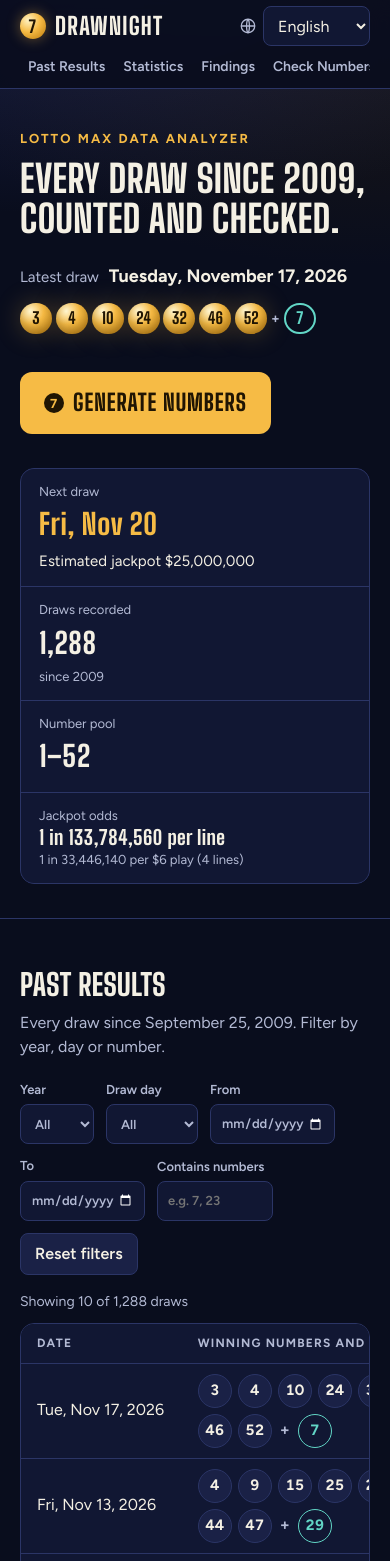
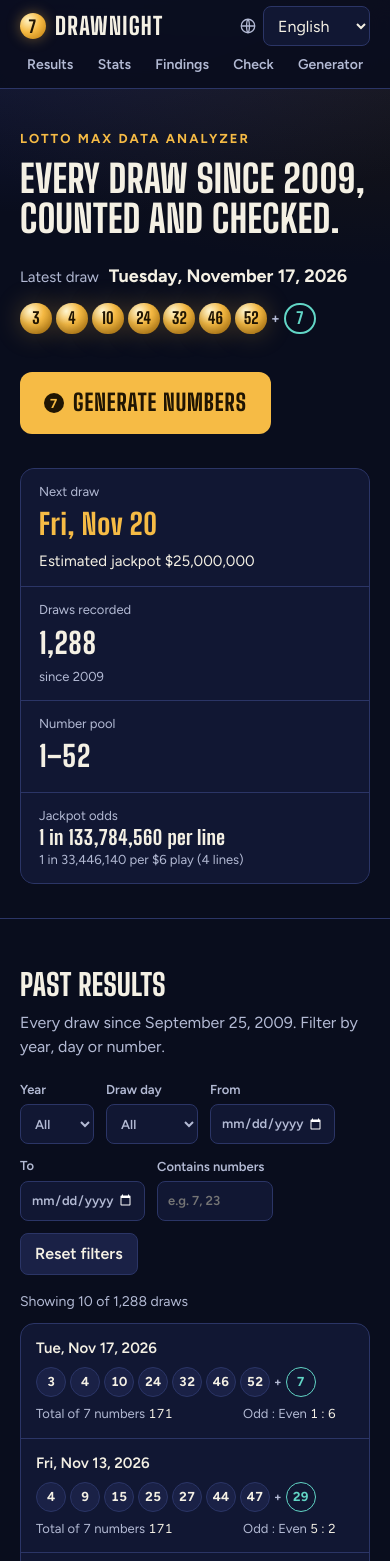
Before and after one commit to tommy4a18/lottomax-site, a plain HTML site: page index.html in a window 390 px wide. Shown: the top 1561 px of the page. Drawn offline with Linux system fonts and the light colour scheme.

Commit message:
Add files via upload

```diff
--- a/index.html
+++ b/index.html
@@ -155,6 +155,7 @@ details.more .cards{margin-top:10px}
 .chk{display:grid;grid-template-columns:minmax(0,1fr) minmax(0,1.1fr);gap:24px;align-items:start}
 .chkin{display:flex;gap:7px;flex-wrap:wrap;margin:14px 0}
 .chkin input{width:58px;text-align:center;font-weight:700;font-size:17px;padding:8px 4px;-moz-appearance:textfield}
+.chkin input.bad{border-color:var(--warn);background:#3a1a14;color:#ffd9cc}
 .chkin input::-webkit-outer-spin-button,.chkin input::-webkit-inner-spin-button{-webkit-appearance:none;margin:0}
 .res{display:grid;gap:16px}
 .res h3{font-size:15px;letter-spacing:.06em;color:var(--dim)}
@@ -221,12 +222,31 @@ footer p{max-width:60ch;line-height:1.55}
 @media (max-width:860px){
   .hero .wrap,.gen,.two,.chk{grid-template-columns:1fr}
   .machine{position:static}
-  .top .wrap{gap:6px 12px;min-height:54px}
-  .top nav{order:3;flex-basis:100%;flex-wrap:nowrap;overflow-x:auto;scrollbar-width:none}
-  .top nav::-webkit-scrollbar{display:none}
-  .top nav a{padding:4px 8px;font-size:14px}
+  .top .wrap{gap:4px 12px;min-height:54px}
+  .top nav{order:3;flex-basis:100%;flex-wrap:wrap;gap:2px 0;justify-content:space-between;padding-bottom:2px}
+  .top nav a{padding:4px 7px;font-size:14px}
   .langbox{margin-left:auto}
   html{scroll-padding-top:116px}
+}
+/* Past results: on phones each draw becomes a stacked card instead of a wide table */
+@media (max-width:700px){
+  table{min-width:0}
+  thead{display:none}
+  tbody tr{display:grid;grid-template-columns:auto auto;justify-content:space-between;gap:7px 14px;padding:13px 15px;border-bottom:1px solid var(--line)}
+  tbody tr:last-child{border-bottom:0}
+  tbody td{border:0;padding:0;white-space:normal}
+  tbody td:nth-child(1){grid-column:1/-1;color:var(--ink);font-weight:600;font-size:15px}
+  tbody td:nth-child(2),tbody td[colspan]{grid-column:1/-1}
+  tbody td.num{font-size:13px;color:var(--ink)}
+  tbody td.num::before{content:attr(data-label) " ";color:var(--dim);font-weight:400}
+  tbody .balls{gap:4px;flex-wrap:nowrap}
+  tbody .ball{width:30px;height:30px;font-size:13px}
+  tbody .plus{padding:0;font-size:12px}
+}
+@media (max-width:380px){
+  tbody .balls{gap:3px}
+  tbody .ball{width:26px;height:26px;font-size:12px}
+  tbody tr{padding:12px}
 }
 :lang(zh) h1{font-size:clamp(26px,7vw,54px);line-height:1.2}
 :lang(pa) h1,:lang(hi) h1{font-size:clamp(28px,4.2vw,48px);line-height:1.35}
@@ -407,7 +427,7 @@ footer p{max-width:60ch;line-height:1.55}
 <script>
 const I18N={
 en:{
-nav_history:"Past Results",nav_analysis:"Statistics",nav_patterns:"Findings",nav_checker:"Check Numbers",nav_generator:"Generator",
+nav_history:"Results",nav_analysis:"Stats",nav_patterns:"Findings",nav_checker:"Check",nav_generator:"Generator",
 hero_kicker:"Lotto Max Data Analyzer",hero_title:"Every draw since 2009, counted and checked.",hero_latest:"Latest draw",bonus:"Bonus",
 cta_generate:"Generate numbers",ad_label:"Advertisement",
 next_draw:"Next draw",tonight:"Tonight",est_jackpot:"Estimated jackpot {amount}",jackpot_tba:"Jackpot not announced yet",
@@ -457,7 +477,7 @@ method_b:"Each number's count was compared with an even spread using a chi-squar
 new_note:"Only {n} draws have used the 1–52 pool, so anything about 51 and 52 rests on a small sample.",
 
 c_title:"Check your numbers",c_sub:"Enter seven numbers to see how they did against the latest draw.",
-c_your:"Your seven numbers",c_check:"Check",c_clear:"Clear",c_err:"Enter seven different numbers between 1 and {n}.",
+c_your:"Your seven numbers",c_check:"Check",c_clear:"Clear",c_err_dup:"These numbers are entered more than once: {list}.",c_err:"Enter seven different numbers between 1 and {n}.",
 c_latest:"Against the latest draw",c_latest_r:"{k} of 7 matched",c_plus_bonus:"plus the bonus number",
 c_best:"Closest match since 2009",c_best_r:"{k} of 7",c_best_more:"and {n} other draw(s)",
 c_never:"This exact combination has never been drawn. Neither has any other — all {n} draws are different.",
@@ -488,7 +508,7 @@ foot_cr_t:"Copyright",
 foot_cr:"© {y} DrawNight. All rights reserved. The site design, text and analysis may not be copied or reused without permission."},
 
 fr:{
-nav_history:"Résultats",nav_analysis:"Statistiques",nav_patterns:"Constats",nav_checker:"Vérifier",nav_generator:"Générateur",
+nav_history:"Résultats",nav_analysis:"Stats",nav_patterns:"Constats",nav_checker:"Vérifier",nav_generator:"Générateur",
 hero_kicker:"Analyseur de données Lotto Max",hero_title:"Chaque tirage depuis 2009, compté et vérifié.",hero_latest:"Dernier tirage",bonus:"Complémentaire",
 cta_generate:"Générer des numéros",ad_label:"Publicité",
 next_draw:"Prochain tirage",tonight:"Ce soir",est_jackpot:"Gros lot estimé {amount}",jackpot_tba:"Gros lot non encore annoncé",
@@ -538,7 +558,7 @@ method_b:"La fréquence de chaque numéro a été comparée à une répartition
 new_note:"Seulement {n} tirages ont utilisé le bassin 1–52 : tout ce qui concerne le 51 et le 52 repose sur un petit échantillon.",
 
 c_title:"Vérifiez vos numéros",c_sub:"Entrez sept numéros pour voir leur résultat au dernier tirage.",
-c_your:"Vos sept numéros",c_check:"Vérifier",c_clear:"Effacer",c_err:"Entrez sept numéros différents entre 1 et {n}.",
+c_your:"Vos sept numéros",c_check:"Vérifier",c_clear:"Effacer",c_err_dup:"Ces numéros sont saisis plus d'une fois : {list}.",c_err:"Entrez sept numéros différents entre 1 et {n}.",
 c_latest:"Au dernier tirage",c_latest_r:"{k} sur 7 corrects",c_plus_bonus:"plus le numéro complémentaire",
 c_best:"Meilleur rapprochement depuis 2009",c_best_r:"{k} sur 7",c_best_more:"et {n} autre(s) tirage(s)",
 c_never:"Cette combinaison exacte n'est jamais sortie. Aucune autre non plus — les {n} tirages sont tous différents.",
@@ -569,7 +589,7 @@ foot_cr_t:"Droits d'auteur",
 foot_cr:"© {y} DrawNight. Tous droits réservés. La conception, les textes et les analyses de ce site ne peuvent être copiés ni réutilisés sans autorisation."},
 
 "zh-Hant":{
-nav_history:"歷史結果",nav_analysis:"數據統計",nav_patterns:"統計發現",nav_checker:"號碼核對",nav_generator:"號碼生成器",
+nav_history:"歷史",nav_analysis:"統計",nav_patterns:"發現",nav_checker:"核對",nav_generator:"生成器",
 hero_kicker:"Lotto Max 數據分析",hero_title:"2009 年起，|每一期攪珠均點算核對",hero_latest:"最新一期",bonus:"特別號碼",
 cta_generate:"生成號碼",ad_label:"廣告",
 next_draw:"下期攪珠",tonight:"今晚",est_jackpot:"估計頭獎 {amount}",jackpot_tba:"頭獎金額尚未公布",
@@ -619,7 +639,7 @@ method_b:"以卡方檢定比較各號碼的出現次數與平均分布。p 值
 new_note:"1–52 號碼範圍僅使用了 {n} 期，有關 51 及 52 的結論建基於較小樣本。",
 
 c_title:"核對你的號碼",c_sub:"輸入七個號碼，查看對最新一期的中獎情況。",
-c_your:"你的七個號碼",c_check:"核對",c_clear:"清除",c_err:"請輸入七個不相同、介乎 1 至 {n} 的號碼。",
+c_your:"你的七個號碼",c_check:"核對",c_clear:"清除",c_err_dup:"以下號碼重複輸入了：{list}。",c_err:"請輸入七個不相同、介乎 1 至 {n} 的號碼。",
 c_latest:"對最新一期",c_latest_r:"七個中 {k} 個",c_plus_bonus:"另中特別號碼",
 c_best:"2009 年至今最接近的一期",c_best_r:"七個中 {k} 個",c_best_more:"另有 {n} 期相同",
 c_never:"此組合從未開出。其他組合亦然，全部 {n} 期均不相同。",
@@ -650,7 +670,7 @@ foot_cr_t:"版權",
 foot_cr:"© {y} DrawNight。版權所有。未經許可，不得複製或使用本網站的設計、文字及分析內容。"},
 
 "zh-Hans":{
-nav_history:"历史结果",nav_analysis:"数据统计",nav_patterns:"统计发现",nav_checker:"号码核对",nav_generator:"号码生成器",
+nav_history:"历史",nav_analysis:"统计",nav_patterns:"发现",nav_checker:"核对",nav_generator:"生成器",
 hero_kicker:"Lotto Max 数据分析",hero_title:"2009 年起，|每一期开奖均点算核对",hero_latest:"最新一期",bonus:"特别号码",
 cta_generate:"生成号码",ad_label:"广告",
 next_draw:"下期开奖",tonight:"今晚",est_jackpot:"估计头奖 {amount}",jackpot_tba:"头奖金额尚未公布",
@@ -700,7 +720,7 @@ method_b:"以卡方检验比较各号码的出现次数与平均分布。p 值
 new_note:"1–52 号码范围仅使用了 {n} 期，有关 51 及 52 的结论建立在较小样本上。",
 
 c_title:"核对你的号码",c_sub:"输入七个号码，查看对最新一期的中奖情况。",
-c_your:"你的七个号码",c_check:"核对",c_clear:"清除",c_err:"请输入七个不相同、介于 1 至 {n} 的号码。",
+c_your:"你的七个号码",c_check:"核对",c_clear:"清除",c_err_dup:"以下号码重复输入了：{list}。",c_err:"请输入七个不相同、介于 1 至 {n} 的号码。",
 c_latest:"对最新一期",c_latest_r:"七个中 {k} 个",c_plus_bonus:"另中特别号码",
 c_best:"2009 年至今最接近的一期",c_best_r:"七个中 {k} 个",c_best_more:"另有 {n} 期相同",
 c_never:"此组合从未开出。其他组合亦然，全部 {n} 期均不相同。",
@@ -731,7 +751,7 @@ foot_cr_t:"版权",
 foot_cr:"© {y} DrawNight。版权所有。未经许可，不得复制或使用本网站的设计、文字及分析内容。"},
 
 pa:{
-nav_history:"ਪਿਛਲੇ ਨਤੀਜੇ",nav_analysis:"ਅੰਕੜੇ",nav_patterns:"ਖੋਜਾਂ",nav_checker:"ਨੰਬਰ ਜਾਂਚ",nav_generator:"ਜਨਰੇਟਰ",
+nav_history:"ਨਤੀਜੇ",nav_analysis:"ਅੰਕੜੇ",nav_patterns:"ਖੋਜਾਂ",nav_checker:"ਜਾਂਚ",nav_generator:"ਜਨਰੇਟਰ",
 hero_kicker:"Lotto Max ਡਾਟਾ ਵਿਸ਼ਲੇਸ਼ਕ",hero_title:"2009 ਤੋਂ ਹਰ ਡਰਾਅ, ਗਿਣਿਆ ਅਤੇ ਜਾਂਚਿਆ ਗਿਆ।",hero_latest:"ਤਾਜ਼ਾ ਡਰਾਅ",bonus:"ਬੋਨਸ",
 cta_generate:"ਨੰਬਰ ਤਿਆਰ ਕਰੋ",ad_label:"ਇਸ਼ਤਿਹਾਰ",
 next_draw:"ਅਗਲਾ ਡਰਾਅ",tonight:"ਅੱਜ ਰਾਤ",est_jackpot:"ਅਨੁਮਾਨਿਤ ਜੈਕਪਾਟ {amount}",jackpot_tba:"ਜੈਕਪਾਟ ਅਜੇ ਘੋਸ਼ਿਤ ਨਹੀਂ",
@@ -781,7 +801,7 @@ method_b:"ਹਰ ਨੰਬਰ ਦੀ ਗਿਣਤੀ ਦੀ ਤੁਲਨਾ ਕ
 new_note:"1–52 ਦੀ ਹੱਦ ਨਾਲ ਸਿਰਫ਼ {n} ਡਰਾਅ ਹੋਏ ਹਨ, ਇਸ ਲਈ 51 ਅਤੇ 52 ਬਾਰੇ ਹਰ ਗੱਲ ਛੋਟੇ ਨਮੂਨੇ 'ਤੇ ਟਿਕੀ ਹੈ।",
 
 c_title:"ਆਪਣੇ ਨੰਬਰ ਜਾਂਚੋ",c_sub:"ਸੱਤ ਨੰਬਰ ਭਰੋ ਅਤੇ ਤਾਜ਼ਾ ਡਰਾਅ ਨਾਲ ਉਨ੍ਹਾਂ ਦਾ ਨਤੀਜਾ ਦੇਖੋ।",
-c_your:"ਤੁਹਾਡੇ ਸੱਤ ਨੰਬਰ",c_check:"ਜਾਂਚੋ",c_clear:"ਮਿਟਾਓ",c_err:"1 ਤੋਂ {n} ਵਿਚਕਾਰ ਸੱਤ ਵੱਖ-ਵੱਖ ਨੰਬਰ ਭਰੋ।",
+c_your:"ਤੁਹਾਡੇ ਸੱਤ ਨੰਬਰ",c_check:"ਜਾਂਚੋ",c_clear:"ਮਿਟਾਓ",c_err_dup:"ਇਹ ਨੰਬਰ ਇੱਕ ਤੋਂ ਵੱਧ ਵਾਰ ਭਰੇ ਗਏ ਹਨ: {list}।",c_err:"1 ਤੋਂ {n} ਵਿਚਕਾਰ ਸੱਤ ਵੱਖ-ਵੱਖ ਨੰਬਰ ਭਰੋ।",
 c_latest:"ਤਾਜ਼ਾ ਡਰਾਅ ਦੇ ਮੁਕਾਬਲੇ",c_latest_r:"7 ਵਿੱਚੋਂ {k} ਮਿਲੇ",c_plus_bonus:"ਨਾਲ ਬੋਨਸ ਨੰਬਰ ਵੀ",
 c_best:"2009 ਤੋਂ ਸਭ ਤੋਂ ਨੇੜਲਾ ਮੇਲ",c_best_r:"7 ਵਿੱਚੋਂ {k}",c_best_more:"ਅਤੇ {n} ਹੋਰ ਡਰਾਅ",
 c_never:"ਇਹ ਸੁਮੇਲ ਕਦੇ ਨਹੀਂ ਨਿਕਲਿਆ। ਕੋਈ ਹੋਰ ਵੀ ਨਹੀਂ — ਸਾਰੇ {n} ਡਰਾਅ ਵੱਖਰੇ ਹਨ।",
@@ -812,7 +832,7 @@ foot_cr_t:"ਕਾਪੀਰਾਈਟ",
 foot_cr:"© {y} DrawNight. ਸਾਰੇ ਹੱਕ ਰਾਖਵੇਂ। ਇਸ ਸਾਈਟ ਦਾ ਡਿਜ਼ਾਈਨ, ਲਿਖਤ ਅਤੇ ਵਿਸ਼ਲੇਸ਼ਣ ਬਿਨਾਂ ਇਜਾਜ਼ਤ ਨਕਲ ਜਾਂ ਮੁੜ ਵਰਤੇ ਨਹੀਂ ਜਾ ਸਕਦੇ।"},
 
 hi:{
-nav_history:"पिछले नतीजे",nav_analysis:"आँकड़े",nav_patterns:"निष्कर्ष",nav_checker:"नंबर जाँच",nav_generator:"जनरेटर",
+nav_history:"नतीजे",nav_analysis:"आँकड़े",nav_patterns:"निष्कर्ष",nav_checker:"जाँच",nav_generator:"जनरेटर",
 hero_kicker:"Lotto Max डेटा विश्लेषक",hero_title:"2009 से हर ड्रॉ, गिना और जाँचा गया।",hero_latest:"ताज़ा ड्रॉ",bonus:"बोनस",
 cta_generate:"नंबर तैयार करें",ad_label:"विज्ञापन",
 next_draw:"अगला ड्रॉ",tonight:"आज रात",est_jackpot:"अनुमानित जैकपॉट {amount}",jackpot_tba:"जैकपॉट अभी घोषित नहीं",
@@ -862,7 +882,7 @@ method_b:"हर नंबर की गिनती की तुलना क
 new_note:"1–52 की सीमा से सिर्फ़ {n} ड्रॉ हुए हैं, इसलिए 51 और 52 के बारे में हर बात छोटे नमूने पर टिकी है।",
 
 c_title:"अपने नंबर जाँचें",c_sub:"सात नंबर भरें और ताज़ा ड्रॉ के मुकाबले उनका नतीजा देखें।",
-c_your:"आपके सात नंबर",c_check:"जाँचें",c_clear:"मिटाएँ",c_err:"1 से {n} के बीच सात अलग-अलग नंबर भरें।",
+c_your:"आपके सात नंबर",c_check:"जाँचें",c_clear:"मिटाएँ",c_err_dup:"ये नंबर एक से अधिक बार भरे गए हैं: {list}।",c_err:"1 से {n} के बीच सात अलग-अलग नंबर भरें।",
 c_latest:"ताज़ा ड्रॉ के मुकाबले",c_latest_r:"7 में से {k} मिले",c_plus_bonus:"साथ में बोनस नंबर भी",
 c_best:"2009 से सबसे क़रीबी मेल",c_best_r:"7 में से {k}",c_best_more:"और {n} अन्य ड्रॉ",
 c_never:"यह संयोजन कभी नहीं निकला। कोई और भी नहीं — सभी {n} ड्रॉ अलग हैं।",
@@ -954,7 +974,7 @@ function renderHero(){const L=last(),sc=schedule(),N=L.pool,per=comb(N,7);
 /* ---------- history ---------- */
 function histList(){const h=S.h;return DRAWS.filter(d=>(!h.year||d.d.slice(0,4)===h.year)&&(!h.dow||d.dow===+h.dow)&&(!h.from||d.d>=h.from)&&(!h.to||d.d<=h.to)&&h.nums.every(v=>d.n.includes(v)||d.b===v)).reverse()}
 function renderHist(){const all=histList(),rows=all.slice(0,S.h.limit);
-  $('#hBody').innerHTML=rows.length?rows.map(d=>`<tr><td>${fmtDate(d.d)}</td><td><div class="balls">${ballsHtml(d)}</div></td><td class="num">${d.sum}</td><td class="num">${d.odd} : ${7-d.odd}</td></tr>`).join(''):`<tr><td colspan="4">${t('none')}</td></tr>`;
+  $('#hBody').innerHTML=rows.length?rows.map(d=>`<tr><td>${fmtDate(d.d)}</td><td><div class="balls">${ballsHtml(d)}</div></td><td class="num" data-label="${t('col_sum')}">${d.sum}</td><td class="num" data-label="${t('col_oe')}">${d.odd} : ${7-d.odd}</td></tr>`).join(''):`<tr><td colspan="4">${t('none')}</td></tr>`;
   $('#hCount').textContent=t('h_count',{a:nf(rows.length),b:nf(all.length)});
   const more=all.length>rows.length;$('#hMore').hidden=!more;$('#hAll').hidden=!more;$('#hAll').textContent=t('show_all',{b:nf(all.length)})}
 function histOptions(){const ys=[...new Set(DRAWS.map(d=>d.d.slice(0,4)))].reverse();
@@ -1038,6 +1058,12 @@ function renderFindings(){const ds=DRAWS,m=ds.length,cl=closest(),r=sumRange(),c
 function renderChkInputs(){const N=POOL();
   $('#chkIn').innerHTML=Array.from({length:7},(_,i)=>`<input type="number" min="1" max="${N}" inputmode="numeric" aria-label="${i+1}" value="${S.chk[i]||''}">`).join('')}
 function readChk(){return $$('#chkIn input').map(i=>parseInt(i.value,10)).filter(v=>!isNaN(v))}
+function chkIssues(){const N=POOL(),els=$$('#chkIn input'),vals=els.map(i=>i.value.trim()),seen={},dup=new Set();
+  vals.forEach(v=>{if(!v)return;if(seen[v])dup.add(v);seen[v]=1});
+  const bad=[];els.forEach((el,k)=>{const v=vals[k],n=parseInt(v,10);
+    const isDup=v&&dup.has(v),isBad=v&&(!/^\d{1,2}$/.test(v)||n<1||n>N);
+    el.classList.toggle('bad',!!(isDup||isBad));if(isBad)bad.push(v)});
+  return{dup:[...dup].sort((x,y)=>x-y),bad,N}}
 function renderChkResult(){const N=POOL(),v=S.chk,box=$('#chkRes');
   if(v.length!==7){box.innerHTML=`<p class="cap" style="margin:0">${t('c_empty')}</p>`;return}
   const set=new Set(v),L=last();
@@ -1051,7 +1077,8 @@ function renderChkResult(){const N=POOL(),v=S.chk,box=$('#chkRes');
     `<div><h3>${t('c_best')}</h3><b>${t('c_best_r',{k:best})}</b><p class="when">${fmtDate(dates[0])}${dates.length>1?' · '+t('c_best_more',{n:dates.length-1}):''}</p></div>`+
     `<div><h3>${t('c_counts')}</h3><div class="balls" style="gap:12px;margin-top:6px">${counts.map(c=>`<span style="display:grid;justify-items:center;gap:3px">${ball(c.x)}<small style="color:var(--dim);font-size:12px">${t('c_times',{c:c.c})}</small></span>`).join('')}</div></div>`+
     `<p class="when">${PAST.has(v.join('-'))?t('c_drawn',{d:fmtDate(PAST.get(v.join('-')))}):t('c_never',{n:nf(DRAWS.length)})}</p>`}
-function doCheck(){const N=POOL(),v=readChk();
+function doCheck(){const N=POOL(),v=readChk(),iss=chkIssues();
+  if(iss.dup.length){$('#chkMsg').textContent=t('c_err_dup',{list:iss.dup.join('、'.replace('、',', '))});S.chk=[];renderChkResult();return}
   if(v.length!==7||new Set(v).size!==7||v.some(x=>x<1||x>N)){$('#chkMsg').textContent=t('c_err',{n:N});S.chk=[];renderChkResult();return}
   $('#chkMsg').textContent='';S.chk=v.slice().sort((a,b)=>a-b);renderChkInputs();renderChkResult()}
 
@@ -1140,8 +1167,9 @@ function bind(){
   $('#aTabs').onclick=e=>{const b=e.target.closest('button');if(!b)return;S.a.view=b.dataset.v;analysisOptions();renderAnalysis()};
   $('#chkGo').onclick=doCheck;
   $('#chkClear').onclick=()=>{S.chk=[];$('#chkMsg').textContent='';renderChkInputs();renderChkResult()};
-  $('#chkIn').addEventListener('input',e=>{const i=e.target,all=$$('#chkIn input'),k=all.indexOf(i);
-    if(i.value.length>=2&&k<6&&+i.value>5)all[k+1].focus()});
+  $('#chkIn').addEventListener('input',e=>{const i=e.target,all=$$('#chkIn input'),k=all.indexOf(i),v=i.value.trim();
+    const iss=chkIssues();$('#chkMsg').textContent=iss.dup.length?t('c_err_dup',{list:iss.dup.join(', ')}):'';
+    if(k<6&&(v.length>=2||(v.length===1&&+v*10>POOL())))all[k+1].focus()});
   $('#chkIn').addEventListener('keydown',e=>{if(e.key==='Enter')doCheck()});
   $('#gLines').oninput=e=>{S.g.lines=+e.target.value;$('#gLinesOut').textContent=S.g.lines};
   $('#gExlast').onchange=e=>{S.g.exlast=+e.target.value;renderGenStatic()};
```
